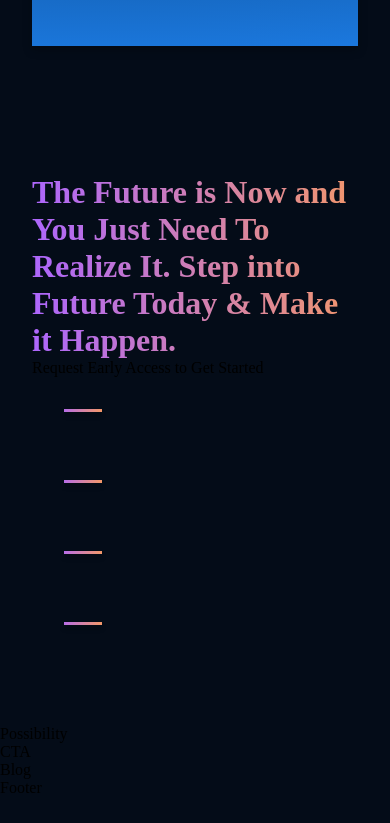
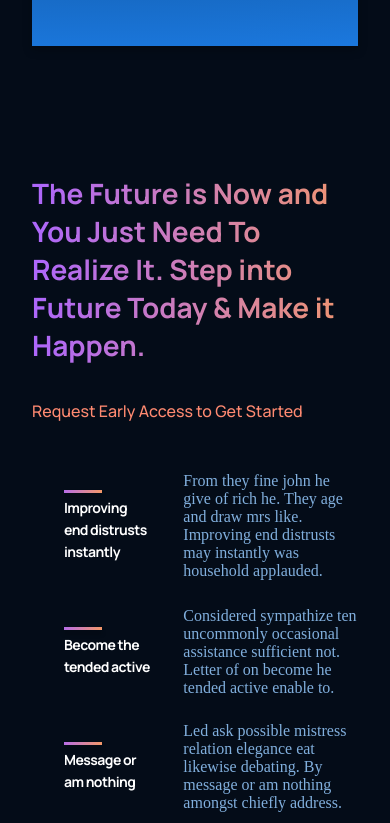
Before and after one commit to BayajidAlam/gpt3-with-react, a React (Create React App) app: page / in a window 390 px wide. Shown: the part 2501-3324 px from the top of the page. Before the commit the page ends 3298 px from the top, so only its background shows below. Built offline with nearby package versions, Linux system fonts and the light colour scheme.

Commit message:
responsive feacture section css added

```diff
--- a/src/containers/blog/Blog.jsx
+++ b/src/containers/blog/Blog.jsx
@@ -3,7 +3,7 @@
 
 const Blog = () => {
   return (
-    <div>Blog</div>
+    <div id='#blog'>Blog</div>
   )
 }
 
--- a/src/containers/features/Features.css
+++ b/src/containers/features/Features.css
@@ -0,0 +1,61 @@
+.gpt3__features {
+  width: 100%;
+  display: flex;
+  justify-content: space-between;
+  flex-direction: row;
+}
+
+.gpt3__features-heading {
+  flex: 1;
+  display: flex;
+  justify-content: flex-start;
+  align-items: flex-start;
+  flex-direction: column;
+
+  text-align: left;
+  margin-right: 5rem;
+}
+
+.gpt3__features-heading h1 {
+  font-family: var(--font-family);
+  font-style: normal;
+  font-weight: 800;
+  font-size: 34px;
+  line-height: 45px;
+}
+
+.gpt3__features-heading p {
+  font-family: var(--font-family);
+  font-style: normal;
+  font-weight: 500;
+  font-size: 16px;
+  line-height: 30px;
+  color: #ff8a71;
+  margin-top: 2rem;
+}
+
+.gpt3__features-container{
+  flex: 1.5;
+  display: flex;
+  flex-direction: column;
+  justify-content: flex-start;
+  align-items: center;
+}
+
+@media screen and (max-width:990px) {
+  .gpt3__features{
+    flex-direction: column;
+  }
+
+  .gpt3__features-heading{
+    margin: 0 0 2rem 0;
+  }
+}
+
+@media screen and (max-width:550px) {
+
+  .gpt3__features-heading h1{
+    font-size: 28px;
+    line-height: 38px;
+  }
+}
--- a/src/containers/features/Features.jsx
+++ b/src/containers/features/Features.jsx
@@ -1,5 +1,6 @@
 import React from 'react'
 import Feature from '../../components/feature/Feature'
+import './Features.css';
 
 const fearutesData = [
   {
@@ -22,7 +23,7 @@
 const Features = () => {
   return (
     <div className='gpt3__features section__padding' id='features'>
-      <div className="gpt3__features">
+      <div className="gpt3__features-heading">
           <h1 className='gradient__text'>The Future is Now and You Just Need To Realize It. Step into Future Today & Make it Happen.</h1>
           <p>Request Early Access to Get Started</p>
       </div>
@@ -30,7 +31,10 @@
       <div className="gpt3__features-container">
           {
             fearutesData.map((item,index)=>(
-              <Feature/>
+              <Feature
+              key={index}
+              title={item.title}
+              text={item.text}/>
             ))
           }
       </div>
--- a/src/containers/possibility/Possibility.jsx
+++ b/src/containers/possibility/Possibility.jsx
@@ -3,7 +3,9 @@
 
 const Possibility = () => {
   return (
-    <div>Possibility</div>
+    <div id='#possibility' className='gpt3_possibility section_padding'>
+
+    </div>
   )
 }
 
```
